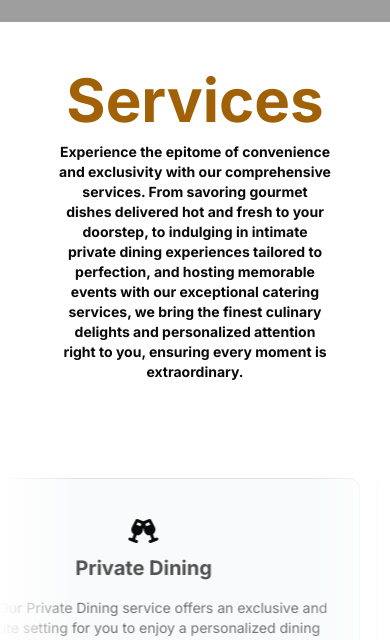
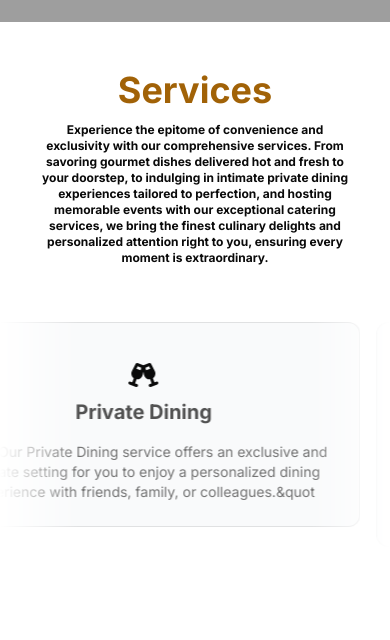
Before and after one commit to Aryanjain75/sparsharemake, a Next.js app: page / in a window 390 px wide. Shown: the part 822-1462 px from the top of the page. Built offline with nearby package versions, Linux system fonts and the light colour scheme; no server answers; grey boxes are pictures that could not be loaded.

Commit message:
Added new feature and fixed bugs

```diff
--- a/src/app/Registration/page.tsx
+++ b/src/app/Registration/page.tsx
@@ -35,6 +35,7 @@ export default function Page() {
         toast.error(response.data.error);
       } else {
         toast.success("Registration successful! Redirecting to login...");
+        toast.success("Before login . verify your email which sent to your registered mail id");
         setTimeout(() => {
           router.push("/login");
         }, 2000);
--- a/src/components/Navbar.tsx
+++ b/src/components/Navbar.tsx
@@ -52,24 +52,6 @@ function Navbar() {
   const toggleMenu = () => {
     setIsOpen(!isOpen);
   };
-
-  useGSAP(() => {
-    const tl = gsap.timeline();
-    tl.from(ref.current, {
-      y: -100,
-      duration: 1
-    }).from(name.current, {
-      y: -10,
-      opacity: 0,
-      duration: 0.2,
-      ease: 'circ.in'
-    }).from("span", {
-      y: -30,
-      stagger: 0.15,
-      duration: 0.5,
-      opacity: 0
-    });
-  });
 
   useEffect(() => { loadUserData(); }, []);
 
--- a/src/components/Services/Services.tsx
+++ b/src/components/Services/Services.tsx
@@ -10,14 +10,16 @@ function Services() {
 
   return (
     <>
-      <div className="mx-auto text-6xl justify-center text-center flex font-bold mt-12 flex-col">
+      <div className="mx-auto text-4xl sm:text-5xl md:text-6xl justify-center text-center flex font-bold mt-12 flex-col">
         <span className="text-yellow-700">Services</span>
         <div className="justify-center flex">
-        <p className="mt-3 text-sm w-[70vw] flex justify-center">Experience the epitome of convenience and exclusivity with our comprehensive services. From savoring gourmet dishes delivered hot and fresh to your doorstep, to indulging in intimate private dining experiences tailored to perfection, and hosting memorable events with our exceptional catering services, we bring the finest culinary delights and personalized attention right to you, ensuring every moment is extraordinary.</p>
+          <p className="mt-3 text-xs sm:text-sm md:text-base lg:text-lg w-[90vw] sm:w-[80vw] md:w-[70vw] flex justify-center px-4 sm:px-8 md:px-12 lg:px-16">
+            Experience the epitome of convenience and exclusivity with our comprehensive services. From savoring gourmet dishes delivered hot and fresh to your doorstep, to indulging in intimate private dining experiences tailored to perfection, and hosting memorable events with our exceptional catering services, we bring the finest culinary delights and personalized attention right to you, ensuring every moment is extraordinary.
+          </p>
         </div>
-        </div>
+      </div>
 
-      <div className="justify-center items-center py-20">
+      <div className="justify-center items-center py-10 sm:py-15 md:py-20">
         <InfiniteMovingCards items={Services} direction="right" speed="fast" />
       </div>
     </>
```
